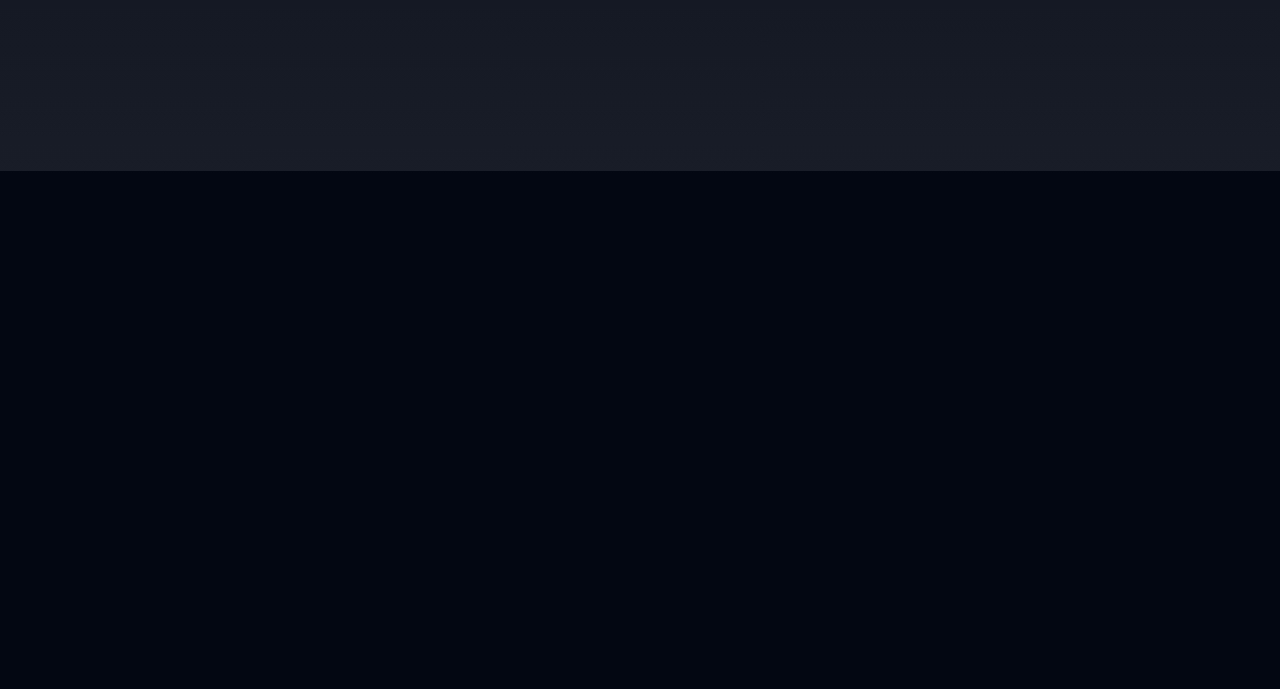
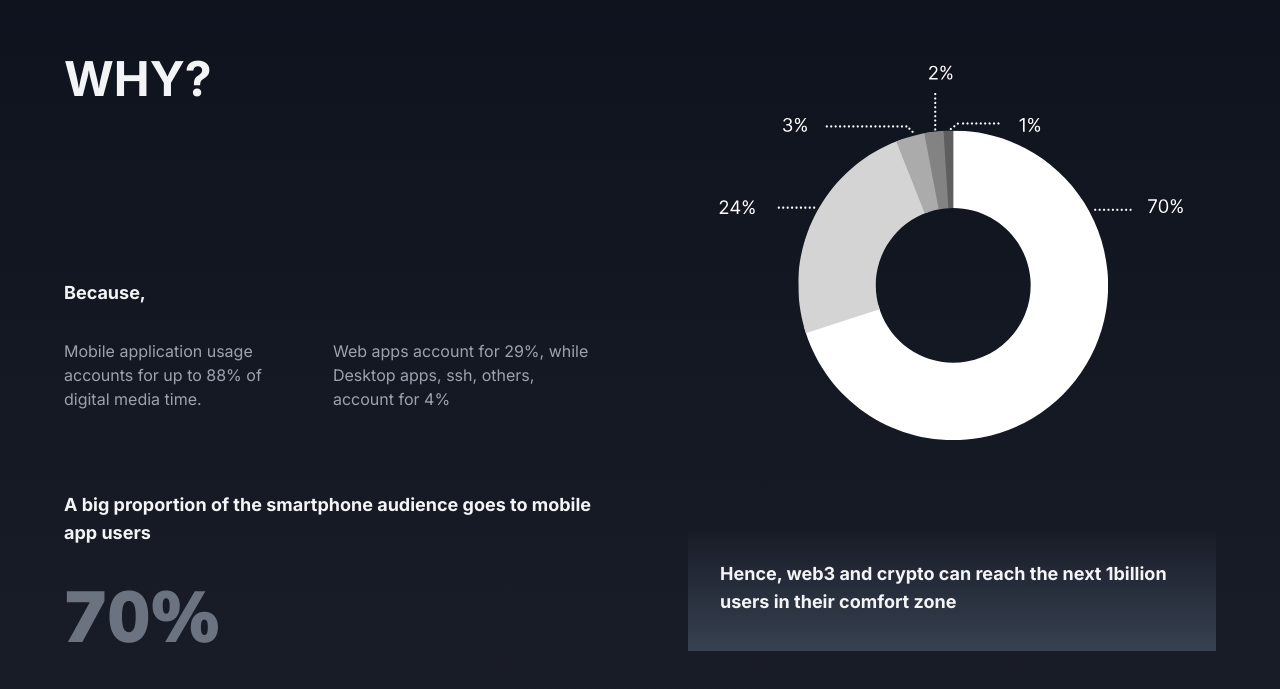
Before and after one commit to vaariance/variance-home, a Next.js app: page / in a window 1280 px wide. Shown: the part 4261-4950 px from the top of the page. Before the commit the page ends 4432 px from the top, so only its background shows below. Built offline with nearby package versions, Linux system fonts and the light colour scheme.

Commit message:
updates: Add WhySection component

```diff
--- a/app/globals.css
+++ b/app/globals.css
@@ -160,7 +160,7 @@
 }
 
 .features-section::before {
-  @apply absolute left-1/2 top-[28%] h-full w-full -translate-x-1/2 transform max-lg:hidden;
+  @apply absolute left-1/2 top-[28%] h-[calc(100%-28%)] w-full -translate-x-1/2 transform max-lg:hidden;
   --background-start-rgb: 255, 255, 255;
   --background-end-rgb: 214, 219, 220;
   content: "";
@@ -213,6 +213,42 @@
   @apply font-bold text-gray-100;
 }
 
+.why-section {
+  @apply bg-gradient-to-t from-gray-200/10 to-gray-500/10;
+}
+
+.why-section > .wrapper {
+  @apply grid grid-cols-1 gap-24 lg:grid-cols-2;
+}
+
+.why-section .site-section__caption {
+  @apply mb-24;
+}
+
+.why-section__group-1 {
+  @apply flex flex-col justify-between gap-20;
+}
+
+.why-section__proportion {
+  @apply flex flex-wrap gap-8;
+}
+
+.why-section__proportion > h3 {
+  @apply text-lg font-bold;
+}
+
+.why-section__proportion > p {
+  @apply font-display text-7xl font-black text-gray-500;
+}
+
+.why-section__group-2 {
+  @apply flex flex-col-reverse items-start justify-between gap-20;
+}
+
+.why-section__group-2 > h3 {
+  @apply h-full bg-gradient-to-t from-gray-700 to-transparent p-8 text-lg font-bold;
+}
+
 @keyframes stroke {
   0% {
     stroke-dashoffset: 300;
--- a/app/page.tsx
+++ b/app/page.tsx
@@ -2,6 +2,7 @@ import BenefitsSection from "@/components/BenefitsSection";
 import FeaturesSection from "@/components/FeaturesSection";
 import SiteHero from "@/components/Site/Hero";
 import StepForwardSection from "@/components/StepForwardSection";
+import WhySection from "@/components/WhySection";
 import Image from "next/image";
 
 const Home = () => {
@@ -57,6 +58,7 @@ const Home = () => {
       <StepForwardSection />
       <BenefitsSection benefitList={benefitList} />
       <FeaturesSection featureList={featureList} />
+      <WhySection />
     </main>
   );
 };
--- a/components/Site/Logo.tsx
+++ b/components/Site/Logo.tsx
@@ -3,7 +3,7 @@ import Link from "next/link";
 
 const SiteLogo = () => (
   <Link href="/">
-    <figure className="img-cont">
+    <figure className="img-cont w-12">
       <Image src="/img/logo.svg" alt="Logo" width={64} height={64} />
     </figure>
   </Link>
--- /dev/null
+++ b/components/WhySection.tsx
@@ -0,0 +1,52 @@
+import Image from "next/image";
+
+const WhySection = () => {
+  return (
+    <section className="site-section why-section">
+      <div className="wrapper">
+        <div className="why-section__group-1">
+          <h2 className="site-section__caption">WHY?</h2>
+
+          <div className="why-section__because">
+            <h3 className="mb-8 text-lg font-bold">Because,</h3>
+
+            <div className="text-cont flex flex-col gap-8 text-gray-400 lg:flex-row">
+              <p>
+                Mobile application usage accounts for up to 88% of digital media
+                time.
+              </p>
+              <p>
+                Web apps account for 29%, while Desktop apps, ssh, others,
+                account for 4%
+              </p>
+            </div>
+          </div>
+
+          <div className="why-section__proportion">
+            <h3>
+              A big proportion of the smartphone audience goes to mobile app
+              users
+            </h3>
+            <p>70%</p>
+          </div>
+        </div>
+        <div className="why-section__group-2">
+          <h3>
+            Hence, web3 and crypto can reach the next 1billion users in their
+            comfort zone
+          </h3>
+          <figure className="img-cont">
+            <Image
+              src="/img/pie-chart.svg"
+              alt="Why section graph"
+              width={500}
+              height={300}
+            />
+          </figure>
+        </div>
+      </div>
+    </section>
+  );
+};
+
+export default WhySection;
```
